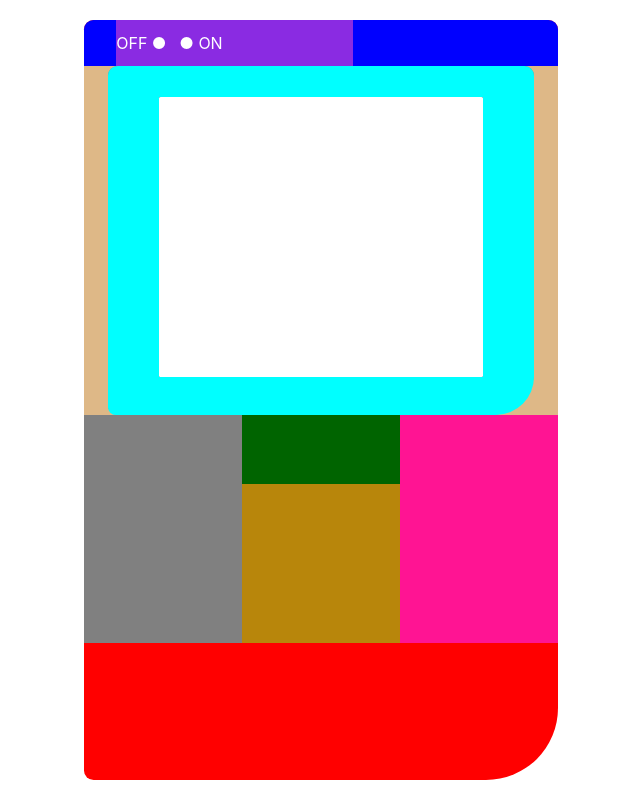
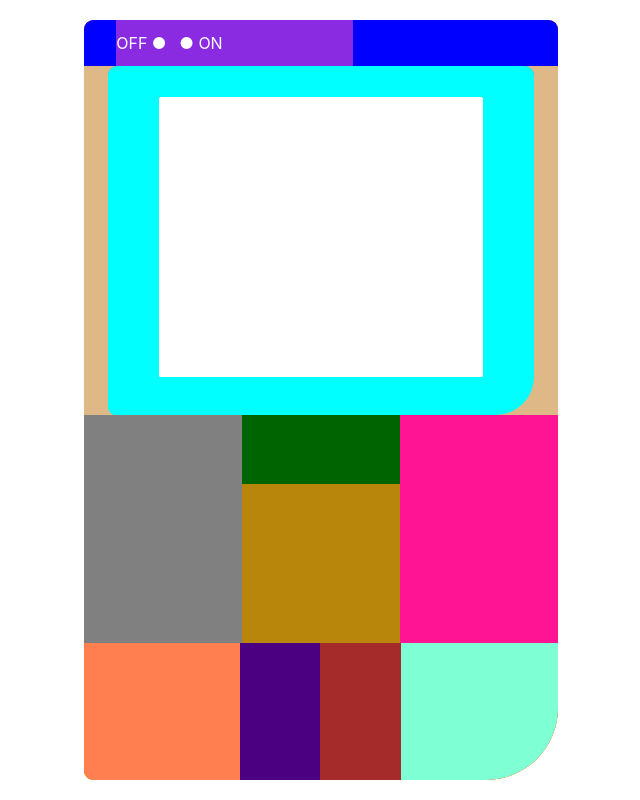
Before and after one commit to xIMet3/gameBoyReact, a React (Vite) app: page / in a window 1280 px wide. Shown: the whole page, without its empty margins (319-959 px from the left). Built offline with nearby package versions, Linux system fonts and the light colour scheme.

Commit message:
[feat]Delimitation of the lower part of the console containing the Start, Select and speaker buttons. // Delimitacion de la parte baja de la consola que contiene los botones Start, Select y el altavoz.

```diff
--- a/src/Common/Consola/Consola.css
+++ b/src/Common/Consola/Consola.css
@@ -120,3 +120,38 @@
     height: 100%;
     width: 33.4%;
 }
+
+.parteBaja {
+    background-color: orange;
+    height: 18%;
+    width: 100%;
+    border-bottom-left-radius: 0.6em;
+    border-bottom-right-radius: 4.5em;
+    display: flex;
+}
+
+.vacio1 {
+    background-color: coral;
+    height: 100%;
+    width: 32.8%;
+    border-bottom-left-radius: 0.6em;
+}
+
+.parteSelect {
+    background-color: indigo;
+    height: 100%;
+    width: 17%;
+}
+
+.parteStart {
+    background-color: brown;
+    height: 100%;
+    width: 17%;
+}
+
+.parteAltavoz {
+    background-color: aquamarine;
+    height: 100%;
+    width: 33.2%;
+    border-bottom-right-radius: 4.5em;
+}
--- a/src/Common/Consola/Consola.jsx
+++ b/src/Common/Consola/Consola.jsx
@@ -31,6 +31,12 @@ export const Consola = () => {
                 <div className="parteLogo"></div>
                 <div className="parteBotonera"></div>
             </div>
+            <div className="parteBaja">
+                <div className="vacio1"></div>
+                <div className="parteSelect"></div>
+                <div className="parteStart"></div>
+                <div className="parteAltavoz"></div>
+            </div>
 
         </div>
 
```
